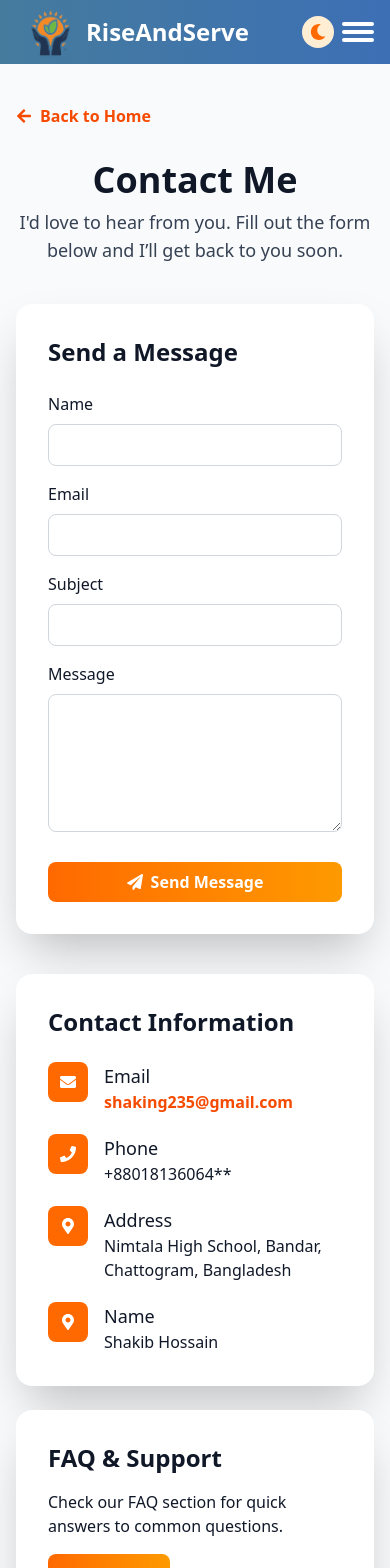
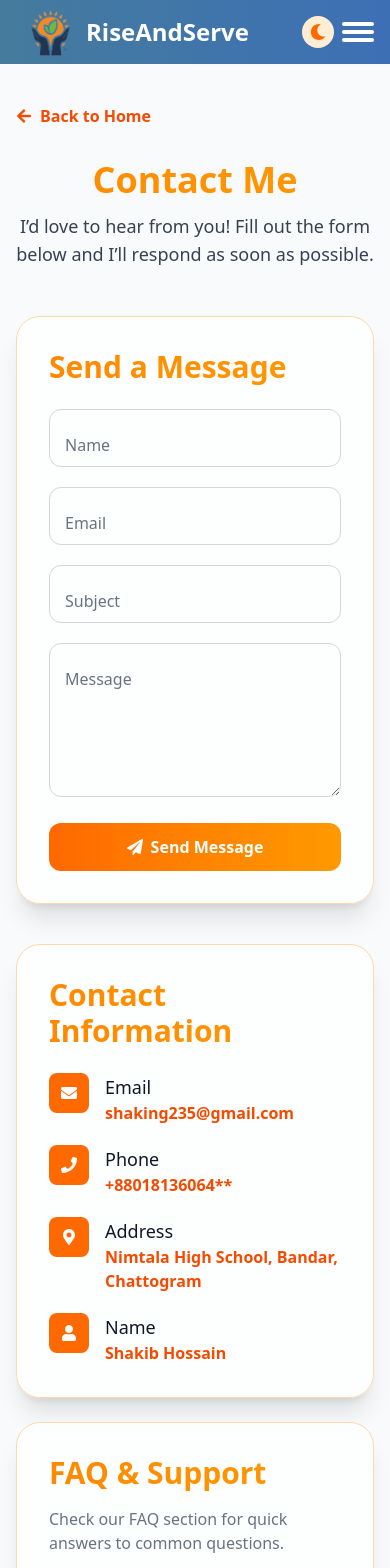
Before and after one commit to shakibbash/RiseAndServe-Client, a React (Vite) app: page /contact in a window 390 px wide. Shown: the top 1568 px of the page. Built offline with nearby package versions, Linux system fonts and the light colour scheme; no server answers.

Commit message:
event page details  theme added and make it responsive

```diff
--- a/src/Components/Contact.jsx
+++ b/src/Components/Contact.jsx
@@ -1,6 +1,6 @@
 import React, { useState } from 'react';
 import { Link } from 'react-router';
-import { FaArrowLeft, FaEnvelope, FaPhone, FaMapMarkerAlt, FaPaperPlane } from 'react-icons/fa';
+import { FaArrowLeft, FaEnvelope, FaPhone, FaMapMarkerAlt, FaPaperPlane, FaUser } from 'react-icons/fa';
 import Swal from 'sweetalert2';
 import { useTheme } from '../Provider/ThemeContext';
 
@@ -28,15 +28,19 @@ const Contact = () => {
       Swal.fire({
         icon: 'success',
         title: 'Message Sent!',
-        text: 'Thank you for contacting us. We will get back to you soon.',
+        text: 'Thank you for contacting me. I will get back to you soon.',
         confirmButtonColor: '#f97316'
       });
       setFormData({ name: '', email: '', subject: '', message: '' });
     }, 1500);
   };
 
+  const cardClass = isDarkMode
+    ? 'bg-gray-800/80 backdrop-blur-md border border-gray-700 shadow-lg'
+    : 'bg-white/70 backdrop-blur-md border border-orange-200 shadow-xl';
+
   return (
-    <div className={`min-h-screen px-4 py-10 ${isDarkMode ? 'bg-gray-900 text-gray-200' : ' bg-slate-50  text-gray-900'}`}>
+    <div className={`min-h-screen px-4 py-10 ${isDarkMode ? 'bg-gray-900 text-gray-200' : 'bg-slate-50 text-gray-900'}`}>
       <div className="max-w-6xl mx-auto">
         {/* Back Button */}
         <Link
@@ -50,57 +54,67 @@ const Contact = () => {
         </Link>
 
         {/* Header */}
-        <div className={`mb-10 text-center`}>
-          <h1 className="text-4xl font-bold mb-2">Contact Me</h1>
+        <div className="mb-12 text-center">
+          <h1 className="text-4xl font-extrabold mb-3 bg-clip-text text-transparent bg-gradient-to-r from-orange-400 to-amber-500">
+            Contact Me
+          </h1>
           <p className={`text-lg ${isDarkMode ? 'text-gray-400' : 'text-gray-700'}`}>
-            I'd love to hear from you. Fill out the form below and I’ll get back to you soon.
+            I’d love to hear from you! Fill out the form below and I’ll respond as soon as possible.
           </p>
         </div>
 
         {/* Contact Section */}
         <div className="grid grid-cols-1 lg:grid-cols-2 gap-10">
           {/* Contact Form */}
-          <div className={`${isDarkMode ? 'bg-gray-800' : 'bg-white'} p-8 rounded-2xl shadow-2xl`}>
-            <h2 className="text-2xl font-semibold mb-6">Send a Message</h2>
-            <form onSubmit={handleSubmit}>
-              {['name', 'email', 'subject'].map((field) => (
-                <div className="mb-4" key={field}>
-                  <label className="block mb-2 font-medium capitalize">{field.replace('-', ' ')}</label>
+          <div className={`${cardClass} p-8 rounded-3xl`}>
+            <h2 className="text-3xl font-semibold mb-6 bg-gradient-to-r from-orange-400 to-amber-500 text-transparent bg-clip-text">
+              Send a Message
+            </h2>
+            <form onSubmit={handleSubmit} className="space-y-5">
+              {['name', 'email', 'subject'].map((field, idx) => (
+                <div className="relative" key={idx}>
                   <input
                     type={field === 'email' ? 'email' : 'text'}
                     name={field}
                     value={formData[field]}
                     onChange={handleChange}
                     required
-                    className={`w-full px-4 py-2 rounded-lg border focus:outline-none transition-colors duration-200 ${
+                    className={`peer w-full px-4 pt-6 pb-2 rounded-xl border focus:outline-none transition-all duration-200 ${
                       isDarkMode
                         ? 'bg-gray-700 border-gray-600 text-white focus:border-orange-400 focus:ring-orange-300'
                         : 'border-gray-300 focus:border-orange-500 focus:ring-orange-200'
                     }`}
+                    placeholder=" "
                   />
+                  <label className={`absolute left-4 top-2 text-gray-400 text-sm transition-all duration-200 peer-placeholder-shown:top-6 peer-placeholder-shown:text-gray-500 peer-placeholder-shown:text-base`}>
+                    {field.charAt(0).toUpperCase() + field.slice(1)}
+                  </label>
                 </div>
               ))}
 
-              <div className="mb-6">
-                <label className="block mb-2 font-medium">Message</label>
+              <div className="relative">
                 <textarea
                   name="message"
                   value={formData.message}
                   onChange={handleChange}
                   rows="5"
                   required
-                  className={`w-full px-4 py-2 rounded-lg border focus:outline-none transition-colors duration-200 ${
+                  className={`peer w-full px-4 pt-6 pb-2 rounded-xl border focus:outline-none transition-all duration-200 ${
                     isDarkMode
                       ? 'bg-gray-700 border-gray-600 text-white focus:border-orange-400 focus:ring-orange-300'
                       : 'border-gray-300 focus:border-orange-500 focus:ring-orange-200'
                   }`}
+                  placeholder=" "
                 />
+                <label className={`absolute left-4 top-2 text-gray-400 text-sm transition-all duration-200 peer-placeholder-shown:top-6 peer-placeholder-shown:text-gray-500 peer-placeholder-shown:text-base`}>
+                  Message
+                </label>
               </div>
 
               <button
                 type="submit"
                 disabled={loading}
-                className={`w-full bg-gradient-to-r from-orange-500 to-amber-500 hover:from-orange-600 hover:to-amber-600 text-white font-semibold py-2 px-4 rounded-lg flex items-center justify-center transition-transform duration-200 ${loading ? 'opacity-70 cursor-not-allowed' : 'hover:scale-105'}`}
+                className={`w-full bg-gradient-to-r from-orange-500 to-amber-500 hover:from-orange-600 hover:to-amber-600 text-white font-semibold py-3 rounded-xl flex items-center justify-center transition-transform duration-200 ${loading ? 'opacity-70 cursor-not-allowed' : 'hover:scale-105'}`}
               >
                 {loading ? (
                   <div className="flex items-center">
@@ -119,58 +133,41 @@ const Contact = () => {
 
           {/* Contact Info */}
           <div className="space-y-6">
-            <div className={`${isDarkMode ? 'bg-gray-800' : 'bg-white'} p-8 rounded-2xl shadow-2xl`}>
-              <h2 className="text-2xl font-semibold mb-6">Contact Information</h2>
+            <div className={`${cardClass} p-8 rounded-3xl`}>
+              <h2 className="text-3xl font-semibold mb-6 bg-gradient-to-r from-orange-400 to-amber-500 text-transparent bg-clip-text">
+                Contact Information
+              </h2>
 
               <div className="space-y-5">
-                <div className="flex items-start">
-                  <div className="bg-orange-500 p-3 rounded-lg text-white mr-4">
-                    <FaEnvelope />
+                {[
+                  { icon: <FaEnvelope />, title: 'Email', value: 'shaking235@gmail.com' },
+                  { icon: <FaPhone />, title: 'Phone', value: '+88018136064**' },
+                  { icon: <FaMapMarkerAlt />, title: 'Address', value: 'Nimtala High School, Bandar, Chattogram' },
+                  { icon: <FaUser />, title: 'Name', value: 'Shakib Hossain' },
+                ].map((item, idx) => (
+                  <div key={idx} className="flex items-start gap-4 group">
+                    <div className="bg-orange-500 p-3 rounded-lg text-white flex-shrink-0 transition-transform duration-300 group-hover:scale-110">
+                      {item.icon}
+                    </div>
+                    <div>
+                      <h3 className="font-medium text-lg">{item.title}</h3>
+                      <p className="text-orange-600 font-semibold">{item.value}</p>
+                    </div>
                   </div>
-                  <div>
-                    <h3 className="font-medium text-lg">Email</h3>
-                    <p className="text-orange-600 font-semibold">shaking235@gmail.com</p>
-                  </div>
-                </div>
-
-                <div className="flex items-start">
-                  <div className="bg-orange-500 p-3 rounded-lg text-white mr-4">
-                    <FaPhone />
-                  </div>
-                  <div>
-                    <h3 className="font-medium text-lg">Phone</h3>
-                    <p>+88018136064**</p>
-                  </div>
-                </div>
-
-                <div className="flex items-start">
-                  <div className="bg-orange-500 p-3 rounded-lg text-white mr-4">
-                    <FaMapMarkerAlt />
-                  </div>
-                  <div>
-                    <h3 className="font-medium text-lg">Address</h3>
-                    <p>Nimtala High School, Bandar, Chattogram, Bangladesh</p>
-                  </div>
-                </div>
-
-                <div className="flex items-start">
-                  <div className="bg-orange-500 p-3 rounded-lg text-white mr-4">
-                    <FaMapMarkerAlt />
-                  </div>
-                  <div>
-                    <h3 className="font-medium text-lg">Name</h3>
-                    <p>Shakib Hossain</p>
-                  </div>
-                </div>
+                ))}
               </div>
             </div>
 
-            <div className={`${isDarkMode ? 'bg-gray-800' : 'bg-white'} p-8 rounded-2xl shadow-2xl`}>
-              <h2 className="text-2xl font-semibold mb-4">FAQ & Support</h2>
-              <p className="mb-4">Check our FAQ section for quick answers to common questions.</p>
+            <div className={`${cardClass} p-8 rounded-3xl`}>
+              <h2 className="text-3xl font-semibold mb-4 bg-gradient-to-r from-orange-400 to-amber-500 text-transparent bg-clip-text">
+                FAQ & Support
+              </h2>
+              <p className="mb-4 text-gray-500">
+                Check our FAQ section for quick answers to common questions.
+              </p>
               <Link
                 to="/faq"
-                className="inline-block px-6 py-2 bg-gradient-to-r from-orange-500 to-amber-500 hover:from-orange-600 hover:to-amber-600 text-white font-semibold rounded-lg"
+                className="inline-block px-6 py-3 bg-gradient-to-r from-orange-500 to-amber-500 hover:from-orange-600 hover:to-amber-600 text-white font-semibold rounded-xl transition-transform duration-200 hover:scale-105"
               >
                 View FAQ
               </Link>
@@ -180,9 +177,11 @@ const Contact = () => {
 
         {/* Map */}
         <div className="mt-12">
-          <div className={`${isDarkMode ? 'bg-gray-800' : 'bg-white'} p-8 rounded-2xl shadow-2xl`}>
-            <h2 className="text-2xl font-semibold mb-6">Find Me Here</h2>
-            <div className="w-full h-80 rounded-lg overflow-hidden">
+          <div className={`${cardClass} p-8 rounded-3xl`}>
+            <h2 className="text-3xl font-semibold mb-6 bg-gradient-to-r from-orange-400 to-amber-500 text-transparent bg-clip-text">
+              Find Me Here
+            </h2>
+            <div className="w-full h-80 rounded-xl overflow-hidden shadow-lg">
               <iframe
                 title="Shakib Location"
                 className="w-full h-full border-0"
@@ -191,7 +190,6 @@ const Contact = () => {
                 loading="lazy"
                 referrerPolicy="no-referrer-when-downgrade"
               ></iframe>
-
             </div>
           </div>
         </div>
--- a/src/Layouts/RootLayout.jsx
+++ b/src/Layouts/RootLayout.jsx
@@ -3,13 +3,16 @@ import { Outlet, useNavigation } from 'react-router';
 import Footer from '../Components/Footer';
 import Loader from '../Components/Loader';
 import Navbar from '../Components/Navbar';
+import { useTheme } from '../Provider/ThemeContext';
 
 const RootLayout = () => {
       const { state } = useNavigation();
+        const { isDarkMode } = useTheme();
     return (
-        <div className='flex flex-col min-h-screen'>
+
+        <div className={`flex flex-col min-h-screen ${isDarkMode ? 'bg-gray-800 text-gray-200' : 'bg-white text-gray-800'}`}>
             <Navbar></Navbar>
-           <main className="flex-grow">
+           <main className={`flex-grow  ${isDarkMode ? 'bg-gray-800' : 'bg-white'}`}>
         {state === 'loading' ? <Loader /> : <Outlet />}
       </main>
           <footer>
--- a/src/pages/EventDetails.jsx
+++ b/src/pages/EventDetails.jsx
@@ -9,14 +9,17 @@ import {
   FaUserCircle,
 } from "react-icons/fa";
 import { useAuth } from "../Provider/AuthProvider";
+import { useTheme } from "../Provider/ThemeContext"; // to get isDarkMode
 import { eventAPI } from "../Api/apiClient";
 
 const EventDetails = () => {
   const { id } = useParams();
+  const { user } = useAuth();
+  const { isDarkMode } = useTheme();
+
   const [event, setEvent] = useState(null);
   const [loading, setLoading] = useState(true);
   const [joining, setJoining] = useState(false);
-  const { user } = useAuth();
 
   // Fetch event by ID
   useEffect(() => {
@@ -31,24 +34,14 @@ const EventDetails = () => {
 
   // Join Event
   const handleJoin = async () => {
-    if (!user) {
-      toast.error("You need to log in first!");
-      return;
-    }
-
-    if (event?.creatorEmail === user.email) {
-      toast.error("You cannot join your own event.");
-      return;
-    }
+    if (!user) return toast.error("You need to log in first!");
+    if (event?.creatorEmail === user.email) return toast.error("You cannot join your own event.");
 
     setJoining(true);
     try {
       await eventAPI.join(id);
-
-      // Refresh event after joining
       const updatedEvent = await eventAPI.getById(id);
       setEvent(updatedEvent.data);
-
       toast.success("You have successfully joined the event!");
     } catch (error) {
       toast.error(error.response?.data?.error || "Failed to join event.");
@@ -57,12 +50,11 @@ const EventDetails = () => {
     }
   };
 
-  // Disable button if user already joined
   const isJoined = event?.participants?.some((p) => p.email === user?.email);
 
-  if (loading) {
+  if (loading)
     return (
-      <div className="flex justify-center items-center min-h-screen ">
+      <div className="flex justify-center items-center min-h-screen">
         <div className="relative">
           <div className="w-10 h-10 border-primary border-2 rounded-full"></div>
           <div className="w-10 h-10 border-accent border-t-2 animate-spin rounded-full absolute top-0 left-0"></div>
@@ -72,19 +64,22 @@ const EventDetails = () => {
         </div>
       </div>
     );
-  }
 
-  if (!event) {
+  if (!event)
     return (
       <div className="flex justify-center items-center min-h-screen">
         <p className="text-lg text-gray-500">Event not found</p>
       </div>
     );
-  }
 
   return (
-    <div className="max-w-5xl mx-auto my-12 p-6 bg-white rounded-2xl shadow-lg">
+    <div
+      className={`max-w-5xl mx-5 md:mx-auto my-12 p-6 rounded-2xl shadow-lg ${
+        isDarkMode ? "bg-gray-900 text-white" : "bg-white text-gray-800"
+      }`}
+    >
       <Toaster />
+
       {/* Back Button */}
       <div className="mb-6">
         <button
@@ -113,19 +108,21 @@ const EventDetails = () => {
       <div className="grid md:grid-cols-3 gap-8 mt-8">
         {/* Left: Event Info */}
         <div className="md:col-span-2 space-y-5">
-          <p className="text-gray-700 leading-relaxed">{event.description}</p>
+          <p className={`${isDarkMode ? "text-gray-300" : "text-gray-700"} leading-relaxed`}>
+            {event.description}
+          </p>
 
           <div className="space-y-3">
-            <p className="flex items-center gap-2 text-gray-700">
+            <p className={`flex items-center gap-2 ${isDarkMode ? "text-gray-300" : "text-gray-700"}`}>
               <FaTag className="text-[#FF6B35]" />
               <span className="font-medium">Type:</span> {event.eventType}
             </p>
-            <p className="flex items-center gap-2 text-gray-700">
+            <p className={`flex items-center gap-2 ${isDarkMode ? "text-gray-300" : "text-gray-700"}`}>
               <FaCalendarAlt className="text-[#457B9D]" />
               <span className="font-medium">Date:</span>{" "}
               {new Date(event.eventDate).toLocaleString()}
             </p>
-            <p className="flex items-center gap-2 text-gray-700">
+            <p className={`flex items-center gap-2 ${isDarkMode ? "text-gray-300" : "text-gray-700"}`}>
               <FaMapMarkerAlt className="text-[#E63946]" />
               <span className="font-medium">Location:</span> {event.location}
             </p>
@@ -133,17 +130,19 @@ const EventDetails = () => {
 
           {/* Map */}
           <div className="mt-6">
-            <h2 className="text-lg font-semibold text-[#1D3557] mb-3">
+            <h2 className={`${isDarkMode ? "text-gray-200" : "text-[#1D3557]"} text-lg font-semibold mb-3`}>
               📍 Event Location Map
             </h2>
             <iframe
               title="event-location-map"
-              src={`https://www.google.com/maps?q=${encodeURIComponent(
-                event.location
-              )}&output=embed`}
+              src={`https://www.google.com/maps?q=${encodeURIComponent(event.location)}&output=embed`}
               width="100%"
               height="400"
-              style={{ border: "0", borderRadius: "12px" }}
+              style={{
+                border: 0,
+                borderRadius: "12px",
+                background: isDarkMode ? "#1f2937" : "#fff",
+              }}
               allowFullScreen=""
               loading="lazy"
             ></iframe>
@@ -151,9 +150,9 @@ const EventDetails = () => {
         </div>
 
         {/* Right: Creator + Join + Participants */}
-        <div className="p-5 bg-gray-50 rounded-xl shadow-md">
+        <div className={`${isDarkMode ? "bg-gray-800 text-white" : "bg-gray-50 text-gray-800"} p-5 rounded-xl shadow-md`}>
           {/* Creator */}
-          <h2 className="text-lg font-semibold text-[#1D3557] mb-4">
+          <h2 className={`${isDarkMode ? "text-gray-200" : "text-[#1D3557]"} text-lg font-semibold mb-4`}>
             👤 Event Creator
           </h2>
           <div className="flex items-center gap-4 mb-6">
@@ -168,7 +167,7 @@ const EventDetails = () => {
             )}
             <div>
               <p className="font-medium">{event.creatorName}</p>
-              <p className="text-sm text-gray-500">{event.creatorEmail}</p>
+              <p className={`${isDarkMode ? "text-gray-400" : "text-gray-500"} text-sm`}>{event.creatorEmail}</p>
             </div>
           </div>
 
@@ -176,12 +175,11 @@ const EventDetails = () => {
           <button
             onClick={handleJoin}
             disabled={isJoined || joining || event?.creatorEmail === user?.email}
-            className={`w-full py-3 text-white rounded-lg shadow transition cursor-pointer
-              ${
-                isJoined || joining || event?.creatorEmail === user?.email
-                  ? "bg-gray-400 cursor-not-allowed"
-                  : "bg-gradient-to-r from-[#FF6B35] to-[#F77F00] hover:from-[#F77F00] hover:to-[#FF6B35]"
-              }`}
+            className={`w-full py-3 rounded-lg shadow transition cursor-pointer text-white ${
+              isJoined || joining || event?.creatorEmail === user?.email
+                ? "bg-gray-400 cursor-not-allowed"
+                : "bg-gradient-to-r from-[#FF6B35] to-[#F77F00] hover:from-[#F77F00] hover:to-[#FF6B35]"
+            }`}
           >
             {event?.creatorEmail === user?.email
               ? "You are the Creator"
@@ -194,7 +192,7 @@ const EventDetails = () => {
 
           {/* Participants */}
           <div className="mt-8">
-            <h2 className="text-lg font-semibold text-[#1D3557] mb-3">
+            <h2 className={`${isDarkMode ? "text-gray-200" : "text-[#1D3557]"} text-lg font-semibold mb-3`}>
               👥 Participants ({event.participants?.length || 0})
             </h2>
             {event.participants?.length > 0 ? (
@@ -202,7 +200,7 @@ const EventDetails = () => {
                 {event.participants.map((p, i) => (
                   <li
                     key={i}
-                    className="flex items-center gap-3 bg-white p-2 rounded-lg shadow-sm"
+                    className={`${isDarkMode ? "bg-gray-700" : "bg-white"} flex items-center gap-3 p-2 rounded-lg shadow-sm`}
                   >
                     {p.photo ? (
                       <img
@@ -214,14 +212,14 @@ const EventDetails = () => {
                       <FaUserCircle className="w-10 h-10 text-gray-400" />
                     )}
                     <div>
-                      <p className="font-medium text-gray-800">{p.displayName}</p>
-                      <p className="text-sm text-gray-500">{p.email}</p>
+                      <p className="font-medium">{p.displayName}</p>
+                      <p className={`${isDarkMode ? "text-gray-400" : "text-gray-500"} text-sm`}>{p.email}</p>
                     </div>
                   </li>
                 ))}
               </ul>
             ) : (
-              <p className="text-sm text-gray-500">
+              <p className={`${isDarkMode ? "text-gray-400" : "text-gray-500"} text-sm`}>
                 No one has joined yet. Be the first!
               </p>
             )}
```
